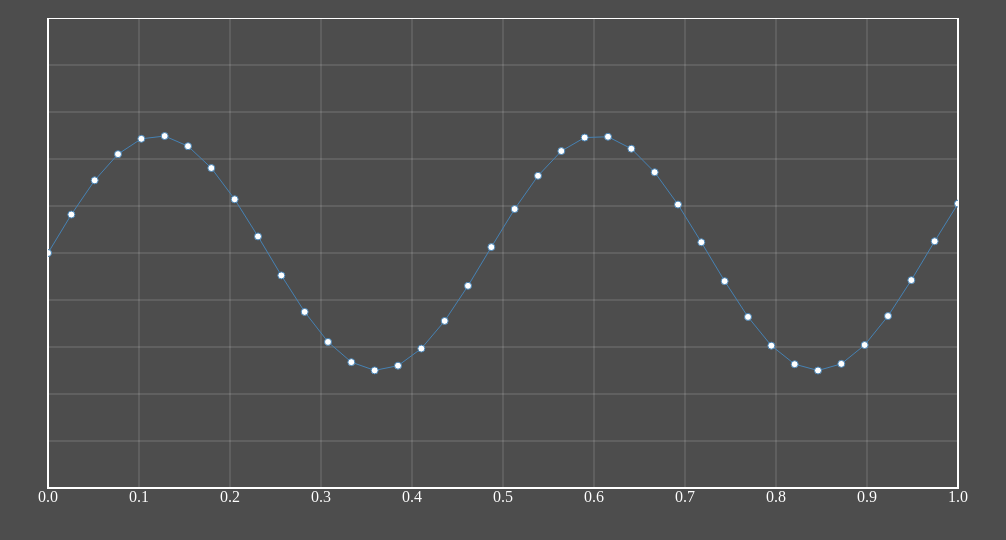
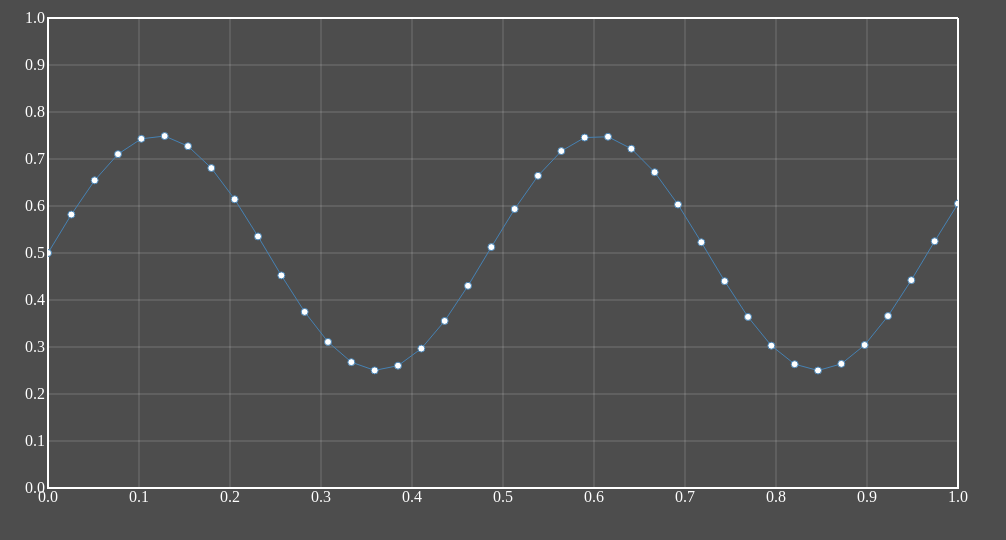
Before and after one commit to WinstonFassett/d3-playground, a website: page app/examples/zoom-pan/zoom-pan.html in a window 1280 px wide. Shown: the whole page, without its empty margins (0-1006 px from the left). Drawn offline with Linux system fonts and the light colour scheme.

Commit message:
fixed y axis

```diff
--- a/app/examples/zoom-pan/zoom-pan.html
+++ b/app/examples/zoom-pan/zoom-pan.html
@@ -67,7 +67,7 @@ svg.append("g")
     .attr("class", "x axis")
     .attr("transform", "translate(0," + height + ")")
     .call(xAxis);
-svg.append("svg")
+svg.append("g")
     .attr("class", "y axis")
     .call(yAxis);
 // add SVG to contain graph so it doesn't overflow
```
